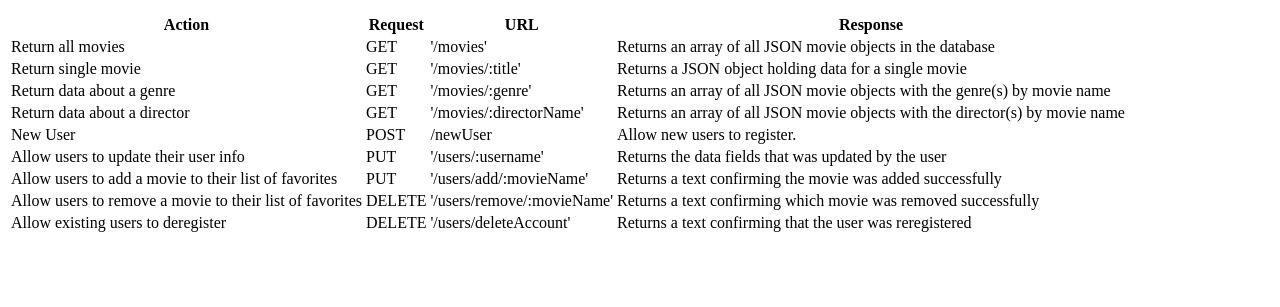
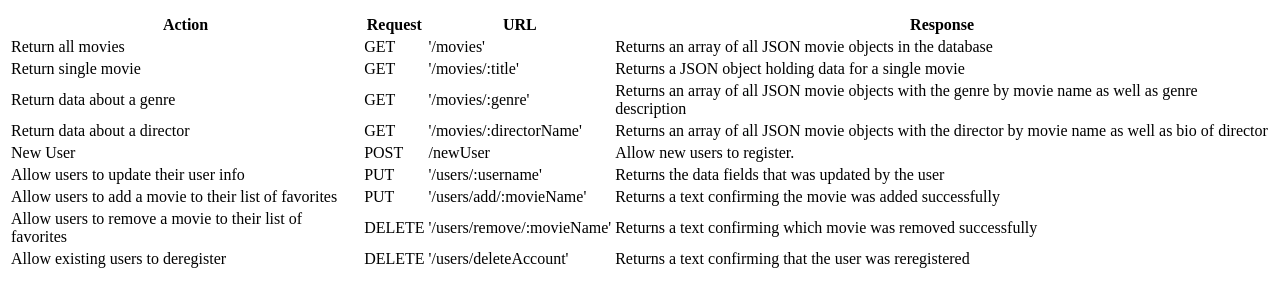
Before and after one commit to lanceomtn/movie_api, a website: page public/documentation.html in a window 1280 px wide. Shown: the part 119-426 px from the top of the page. Drawn offline with Linux system fonts and the light colour scheme.

Commit message:
Update documentation.html

```diff
--- a/public/documentation.html
+++ b/public/documentation.html
@@ -1,5 +1,5 @@
 <!DOCTYPE html>
-<html>
+<html lang="en">
   <head>
 	<meta charset="utf-8">
 	<meta name="viewport" content="width=device-width, initial-scale=1">
@@ -39,13 +39,13 @@
                   <td>Return data about a genre</td>
                   <td>GET</td>
                   <td>'/movies/:genre'</td>
-                  <td>Returns an array of all JSON movie objects with the genre(s) by movie name</td>
+                  <td>Returns an array of all JSON movie objects with the genre by movie name as well as genre description</td>
               </tr>
               <tr>
                   <td>Return data about a director</td>
                   <td>GET</td>
                   <td>'/movies/:directorName'</td>
-                  <td>Returns an array of all JSON movie objects with the director(s) by movie name</td>
+                  <td>Returns an array of all JSON movie objects with the director by movie name as well as bio of director</td>
               </tr>
               <tr>
                 <td>New User</td>
```
